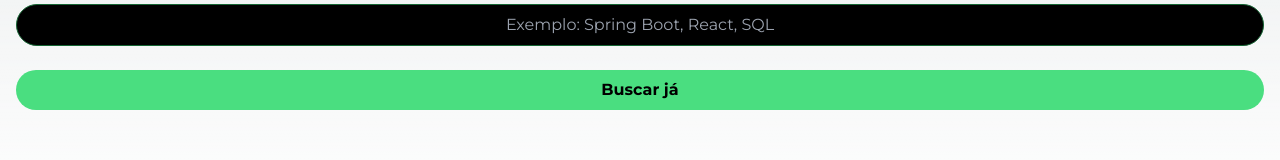
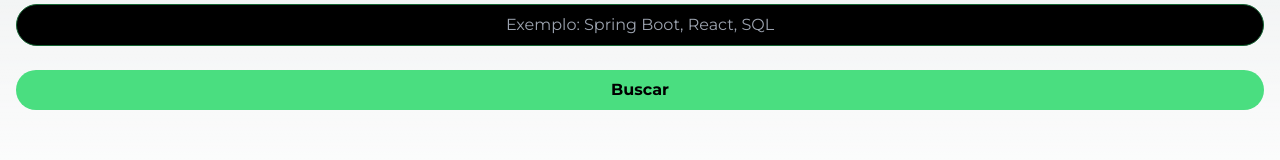
Before and after one commit to vitorxfs/jobsearch, a Next.js app: page / in a window 1280 px wide. Shown: the part 550-710 px from the top of the page. Built offline with nearby package versions, Linux system fonts and the light colour scheme.

Commit message:
fix: change button text

```diff
--- a/src/components/Form.tsx
+++ b/src/components/Form.tsx
@@ -92,7 +92,7 @@
         <p className="text-neutral-400">Separadas por vírgula</p>
       </div>
       <input type="text" placeholder="Exemplo: Spring Boot, React, SQL" value={text} onChange={handleChangeText} className="border border-green-800 px-4 py-2 bg-black text-white rounded-full text-center" />
-      <a href={`https://google.com/search?q=${query.replace(' ', '+')}&as_qdr=w`} target='_blank' ref={searchLink} className="bg-green-400 px-4 py-2 rounded-full text-black font-bold">Buscar já</a>
+      <a href={`https://google.com/search?q=${query.replace(' ', '+')}&as_qdr=w`} target='_blank' ref={searchLink} className="bg-green-400 px-4 py-2 rounded-full text-black font-bold">Buscar</a>
     </form>
   )
 }
```
